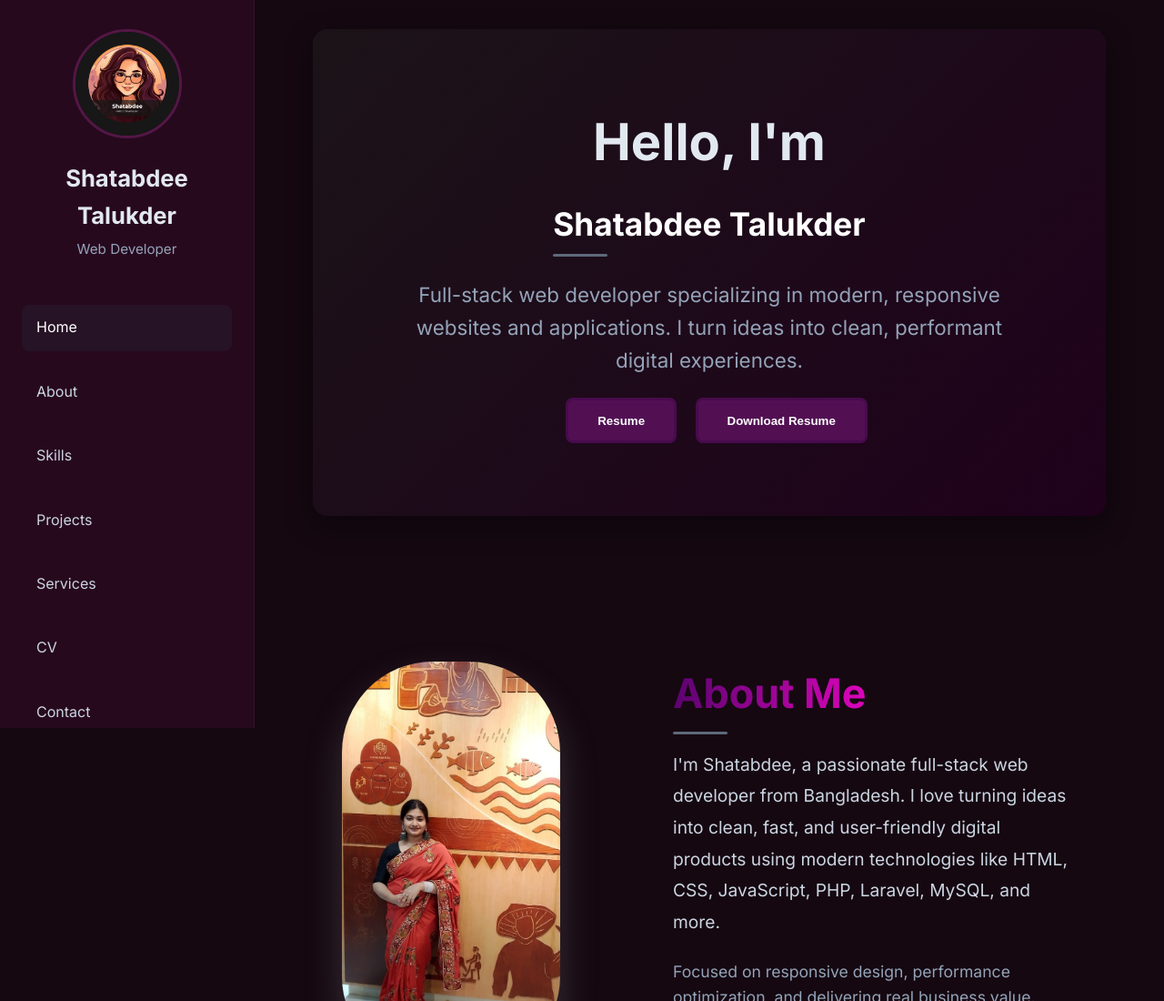
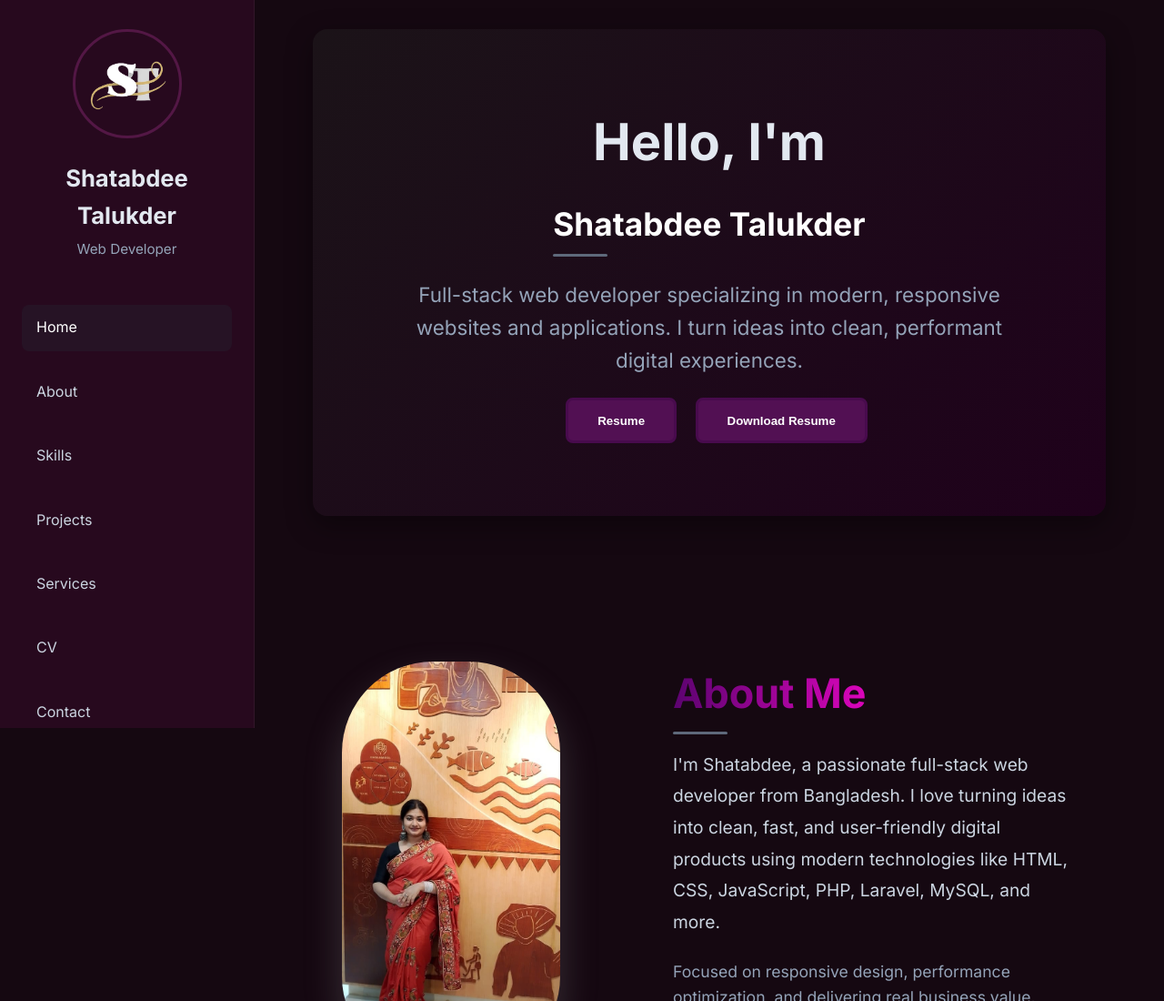
Before and after one commit to shatabdi-maker/shatabdi12, a plain HTML site: page index.html in a window 1280 px wide. Shown: the top 1100 px of the page at 91% size. Drawn offline with nearby package versions, Linux system fonts and the light colour scheme.

Commit message:
Update index.html

```diff
--- a/index.html
+++ b/index.html
@@ -4,6 +4,8 @@
     <meta charset="UTF-8">
     <meta name="viewport" content="width=device-width, initial-scale=1.0">
     <title>Shatabdee - Web Developer Portfolio</title>
+    <link rel="icon" href="image/logo.png" type="image/x-icon">
+
     <link rel="stylesheet" href="https://cdnjs.cloudflare.com/ajax/libs/font-awesome/6.4.0/css/all.min.css">
     <link href="https://fonts.googleapis.com/css2?family=Inter:wght@300;400;500;600;700&display=swap" rel="stylesheet">
     <script src="https://cdn.jsdelivr.net/npm/@emailjs/browser@4/dist/email.min.js"></script>
@@ -16,7 +18,7 @@
     <aside>
         <div class="profile">
             <!-- Replace with your photo URL -->
-            <img src="image/untitled.jpg" alt="Shatabdee">
+            <img src="image/logo.png" alt="Shatabdee">
             <h1>Shatabdee Talukder</h1>
             <p>Web Developer</p>
         </div>
```
